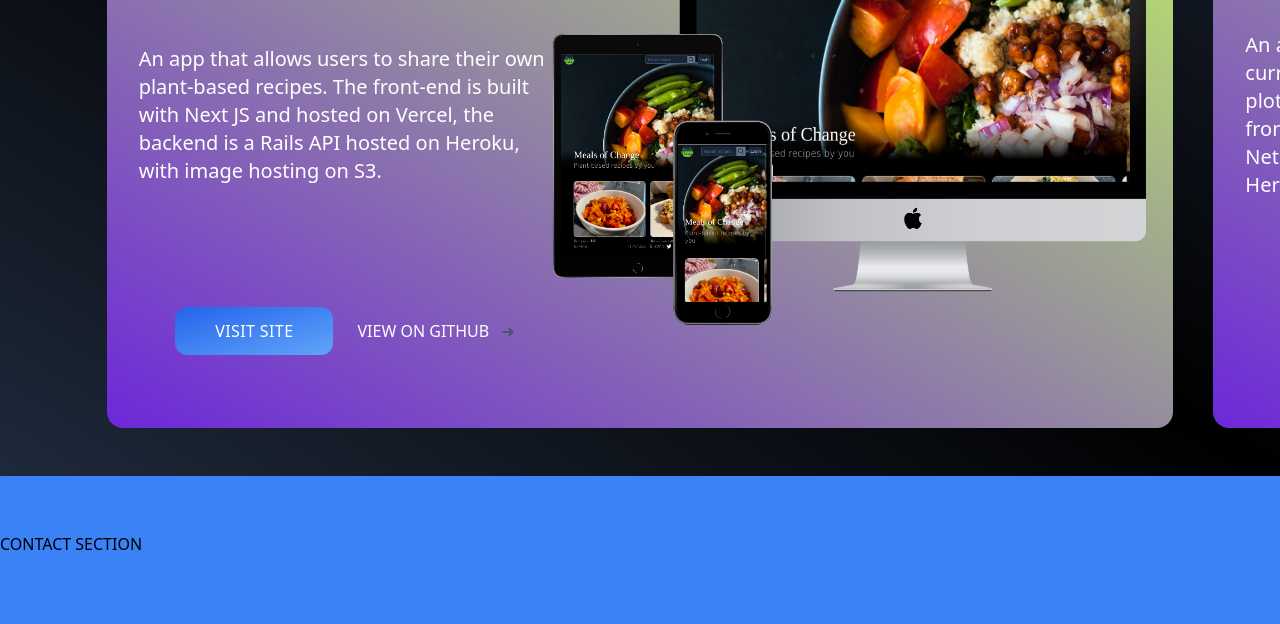
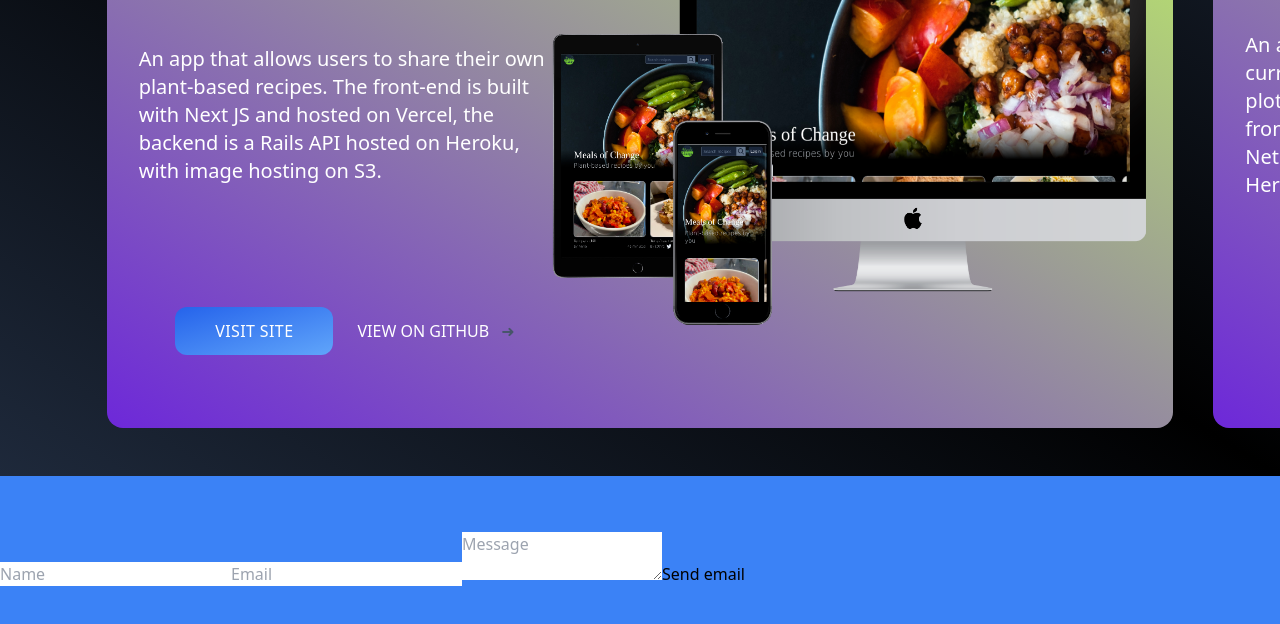
Before and after one commit to jro31/portfolio-v3, a Next.js app: page / in a window 1280 px wide. Shown: the part 2724-3348 px from the top of the page. Built offline with nearby package versions, Linux system fonts and the light colour scheme.

Commit message:
Add contact-form slice and dummy form components

```diff
--- a/components/homepage-sections/contact/Contact.js
+++ b/components/homepage-sections/contact/Contact.js
@@ -1,10 +1,44 @@
+import { useDispatch, useSelector } from 'react-redux';
+
+import { contactFormActions } from '../../../store/contact-form';
 import { contactSection } from '../../../pages';
 import SectionContainer from '../SectionContainer';
 
 const Contact = () => {
+  const dispatch = useDispatch();
+  const enteredName = useSelector(state => state.contactForm.enteredName);
+  const enteredEmail = useSelector(state => state.contactForm.enteredEmail);
+  const enteredMessage = useSelector(state => state.contactForm.enteredMessage);
+
+  const formSubmitHandler = event => {
+    event.preventDefault();
+    // TODO
+    console.log('🦧🦧🦧🦧🦧🦧🦧🦧🦧🦧🦧🦧🦧🦧🦧🦧🦧🦧🦧🦧🦧🦧🦧');
+  };
+
   return (
     <SectionContainer section={contactSection} className='bg-blue-500'>
-      CONTACT SECTION
+      <form onSubmit={formSubmitHandler}>
+        <input
+          required
+          placeholder='Name'
+          value={enteredName}
+          onChange={event => dispatch(contactFormActions.setEnteredName(event.target.value))}
+        />
+        <input
+          required
+          placeholder='Email'
+          value={enteredEmail}
+          onChange={event => dispatch(contactFormActions.setEnteredEmail(event.target.value))}
+        />
+        <textarea
+          required
+          placeholder='Message'
+          value={enteredMessage}
+          onChange={event => dispatch(contactFormActions.setEnteredMessage(event.target.value))}
+        />
+        <button>Send email</button>
+      </form>
     </SectionContainer>
   );
 };
--- /dev/null
+++ b/store/contact-form.js
@@ -0,0 +1,25 @@
+import { createSlice } from '@reduxjs/toolkit';
+
+const contactFormSlice = createSlice({
+  name: 'contact-form',
+  initialState: {
+    enteredName: '',
+    enteredEmail: '',
+    enteredMessage: '',
+  },
+  reducers: {
+    setEnteredName(state, action) {
+      state.enteredName = action.payload;
+    },
+    setEnteredEmail(state, action) {
+      state.enteredEmail = action.payload;
+    },
+    setEnteredMessage(state, action) {
+      state.enteredMessage = action.payload;
+    },
+  },
+});
+
+export const contactFormActions = contactFormSlice.actions;
+
+export default contactFormSlice.reducer;
--- a/store/index.js
+++ b/store/index.js
@@ -1,5 +1,6 @@
 import { configureStore } from '@reduxjs/toolkit';
 
+import contactFormReducer from './contact-form';
 import elementIsInViewReducer from './element-is-in-view';
 import navbarReducer from './navbar';
 import windowDimensionsReducer from './window-dimensions';
@@ -7,6 +8,7 @@ import windowScrollPositionReducer from './window-scroll-position';
 
 const store = configureStore({
   reducer: {
+    contactForm: contactFormReducer,
     elementIsInView: elementIsInViewReducer,
     navbar: navbarReducer,
     windowDimensions: windowDimensionsReducer,
```
